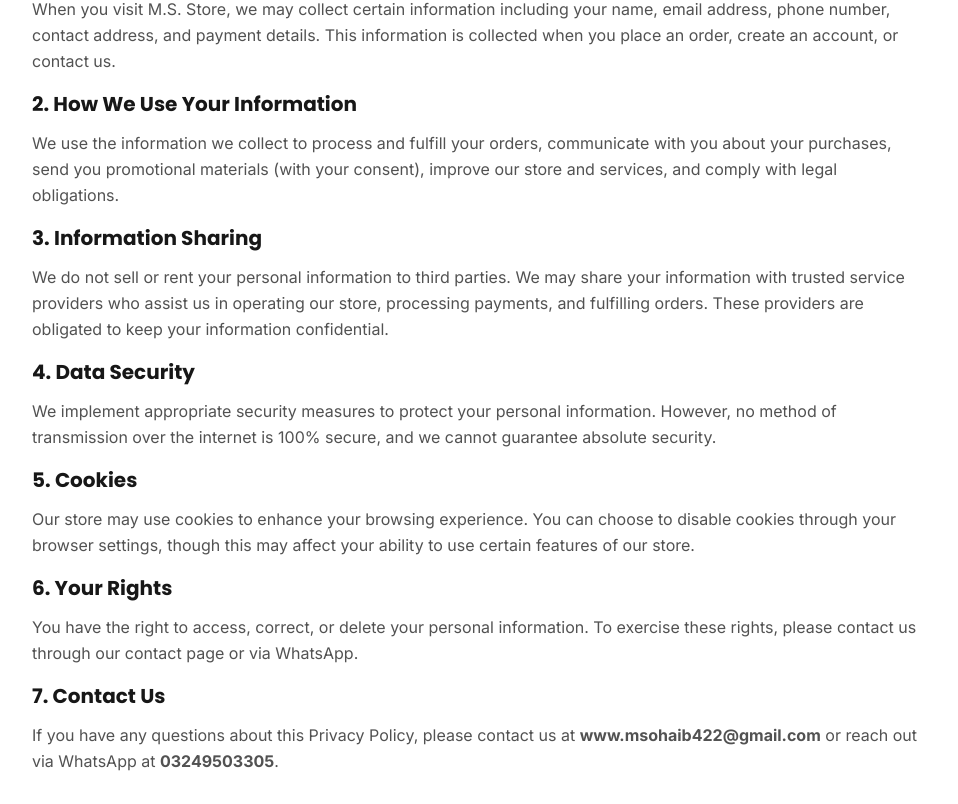
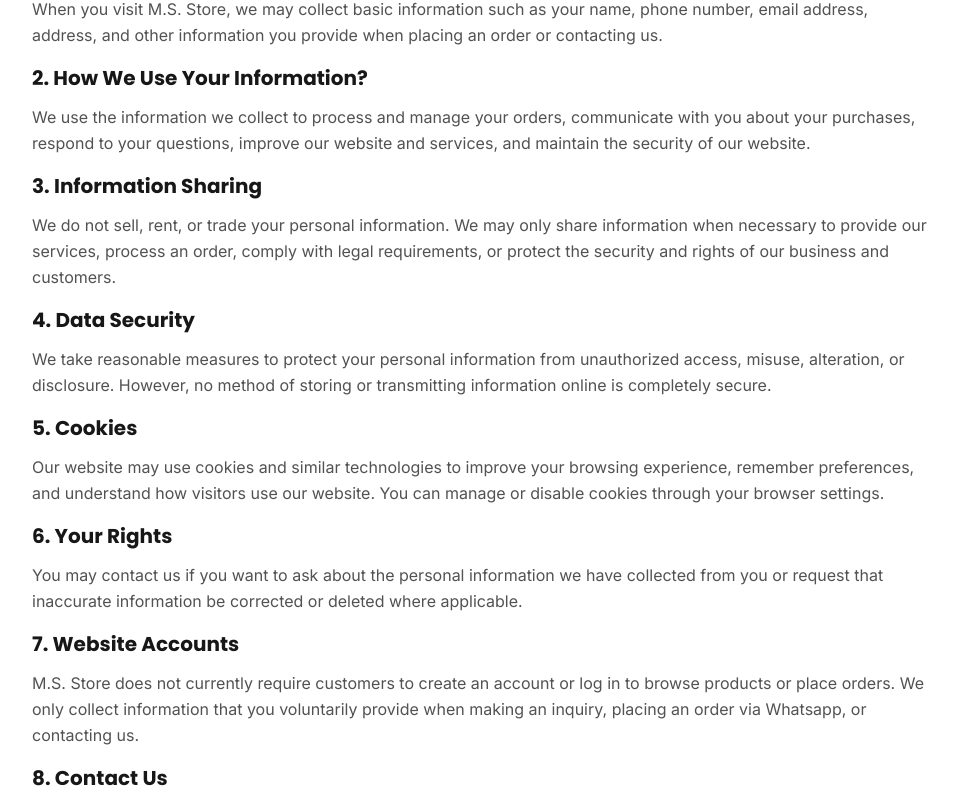
Before and after one commit to msohaib422/ms-store, a React (Vite) app in the folder frontend/: page /privacy in a window 1280 px wide. Shown: the part 436-1240 px from the top of the page, without its empty margins (160-1118 px from the left). Built offline with nearby package versions, Linux system fonts and the light colour scheme; no server answers.

Commit message:
Update Privacy Policy Page

```diff
--- a/frontend/src/pages/PrivacyPolicyPage.jsx
+++ b/frontend/src/pages/PrivacyPolicyPage.jsx
@@ -5,53 +5,128 @@ import MainLayout from '@/components/layout/MainLayout';
 
 export default function PrivacyPolicyPage() {
   const { settings } = useSettings();
-  useEffect(() => { document.title = `Privacy Policy | ${settings.store_name}`; }, [settings]);
+
+  useEffect(() => {
+    document.title = `Privacy Policy | ${settings.store_name}`;
+  }, [settings]);
 
   return (
     <MainLayout>
       <div className="bg-gradient-to-r from-primary-900 to-primary-700 py-14 px-4 text-white text-center">
-        <motion.h1 initial={{ opacity: 0, y: -20 }} animate={{ opacity: 1, y: 0 }} className="font-heading font-extrabold text-4xl mb-3">Privacy Policy</motion.h1>
-        <p className="text-primary-200 text-lg">How we collect, use, and protect your information</p>
+        <motion.h1
+          initial={{ opacity: 0, y: -20 }}
+          animate={{ opacity: 1, y: 0 }}
+          className="font-heading font-extrabold text-4xl mb-3"
+        >
+          Privacy Policy
+        </motion.h1>
+
+        <p className="text-primary-200 text-lg">
+          How we collect, use, and protect your information
+        </p>
       </div>
 
       <section className="py-16 px-4">
         <div className="max-w-4xl mx-auto">
-          <motion.div initial={{ opacity: 0, y: 20 }} animate={{ opacity: 1, y: 0 }} transition={{ delay: 0.2 }} className="prose prose-neutral max-w-none">
-            <p className="text-neutral-500 text-sm mb-6">Last updated: {new Date().toLocaleDateString('en-US', { year: 'numeric', month: 'long', day: 'numeric' })}</p>
-
-            <h2 className="font-heading font-bold text-xl text-neutral-900 mb-3">1. Information We Collect</h2>
-            <p className="text-neutral-600 leading-relaxed mb-4">
-              When you visit {settings.store_name}, we may collect certain information including your name, email address, phone number, contact address, and payment details. This information is collected when you place an order, create an account, or contact us.
+          <motion.div
+            initial={{ opacity: 0, y: 20 }}
+            animate={{ opacity: 1, y: 0 }}
+            transition={{ delay: 0.2 }}
+            className="prose prose-neutral max-w-none"
+          >
+            <p className="text-neutral-500 text-sm mb-6">
+              Last updated:{' '}
+              {new Date().toLocaleDateString('en-US', {
+                year: 'numeric',
+                month: 'long',
+                day: 'numeric',
+              })}
             </p>
 
-            <h2 className="font-heading font-bold text-xl text-neutral-900 mb-3">2. How We Use Your Information</h2>
+            <h2 className="font-heading font-bold text-xl text-neutral-900 mb-3">
+              1. Information We Collect
+            </h2>
+
             <p className="text-neutral-600 leading-relaxed mb-4">
-              We use the information we collect to process and fulfill your orders, communicate with you about your purchases, send you promotional materials (with your consent), improve our store and services, and comply with legal obligations.
+              When you visit {settings.store_name}, we may collect basic
+              information such as your name, phone number, email address,
+              address, and other information you provide when placing an order
+              or contacting us.
             </p>
 
-            <h2 className="font-heading font-bold text-xl text-neutral-900 mb-3">3. Information Sharing</h2>
+            <h2 className="font-heading font-bold text-xl text-neutral-900 mb-3">
+              2. How We Use Your Information?
+            </h2>
+
             <p className="text-neutral-600 leading-relaxed mb-4">
-              We do not sell or rent your personal information to third parties. We may share your information with trusted service providers who assist us in operating our store, processing payments, and fulfilling orders. These providers are obligated to keep your information confidential.
+              We use the information we collect to process and manage your
+              orders, communicate with you about your purchases, respond to
+              your questions, improve our website and services, and maintain
+              the security of our website.
             </p>
 
-            <h2 className="font-heading font-bold text-xl text-neutral-900 mb-3">4. Data Security</h2>
+            <h2 className="font-heading font-bold text-xl text-neutral-900 mb-3">
+              3. Information Sharing
+            </h2>
+
             <p className="text-neutral-600 leading-relaxed mb-4">
-              We implement appropriate security measures to protect your personal information. However, no method of transmission over the internet is 100% secure, and we cannot guarantee absolute security.
+              We do not sell, rent, or trade your personal information. We may
+              only share information when necessary to provide our services,
+              process an order, comply with legal requirements, or protect the
+              security and rights of our business and customers.
             </p>
 
-            <h2 className="font-heading font-bold text-xl text-neutral-900 mb-3">5. Cookies</h2>
+            <h2 className="font-heading font-bold text-xl text-neutral-900 mb-3">
+              4. Data Security
+            </h2>
+
             <p className="text-neutral-600 leading-relaxed mb-4">
-              Our store may use cookies to enhance your browsing experience. You can choose to disable cookies through your browser settings, though this may affect your ability to use certain features of our store.
+              We take reasonable measures to protect your personal information
+              from unauthorized access, misuse, alteration, or disclosure.
+              However, no method of storing or transmitting information online
+              is completely secure.
             </p>
 
-            <h2 className="font-heading font-bold text-xl text-neutral-900 mb-3">6. Your Rights</h2>
+            <h2 className="font-heading font-bold text-xl text-neutral-900 mb-3">
+              5. Cookies
+            </h2>
+
             <p className="text-neutral-600 leading-relaxed mb-4">
-              You have the right to access, correct, or delete your personal information. To exercise these rights, please contact us through our contact page or via WhatsApp.
+              Our website may use cookies and similar technologies to improve
+              your browsing experience, remember preferences, and understand
+              how visitors use our website. You can manage or disable cookies
+              through your browser settings.
             </p>
 
-            <h2 className="font-heading font-bold text-xl text-neutral-900 mb-3">7. Contact Us</h2>
+            <h2 className="font-heading font-bold text-xl text-neutral-900 mb-3">
+              6. Your Rights
+            </h2>
+
+            <p className="text-neutral-600 leading-relaxed mb-4">
+              You may contact us if you want to ask about the personal
+              information we have collected from you or request that inaccurate
+              information be corrected or deleted where applicable.
+            </p>
+
+            <h2 className="font-heading font-bold text-xl text-neutral-900 mb-3">
+              7. Website Accounts
+            </h2>
+
+            <p className="text-neutral-600 leading-relaxed mb-4">
+              {settings.store_name} does not currently require customers to
+              create an account or log in to browse products or place orders.
+              We only collect information that you voluntarily provide when
+              making an inquiry, placing an order via Whatsapp, or contacting us.
+            </p>
+
+            <h2 className="font-heading font-bold text-xl text-neutral-900 mb-3">
+              8. Contact Us
+            </h2>
+
             <p className="text-neutral-600 leading-relaxed">
-              If you have any questions about this Privacy Policy, please contact us at <strong>{settings.email}</strong> or reach out via WhatsApp at <strong>{settings.whatsapp}</strong>.
+              If you have any questions about this Privacy Policy, please
+              contact us at <strong>{settings.email}</strong> or reach out via
+              WhatsApp at <strong>{settings.whatsapp}</strong>.
             </p>
           </motion.div>
         </div>
```
